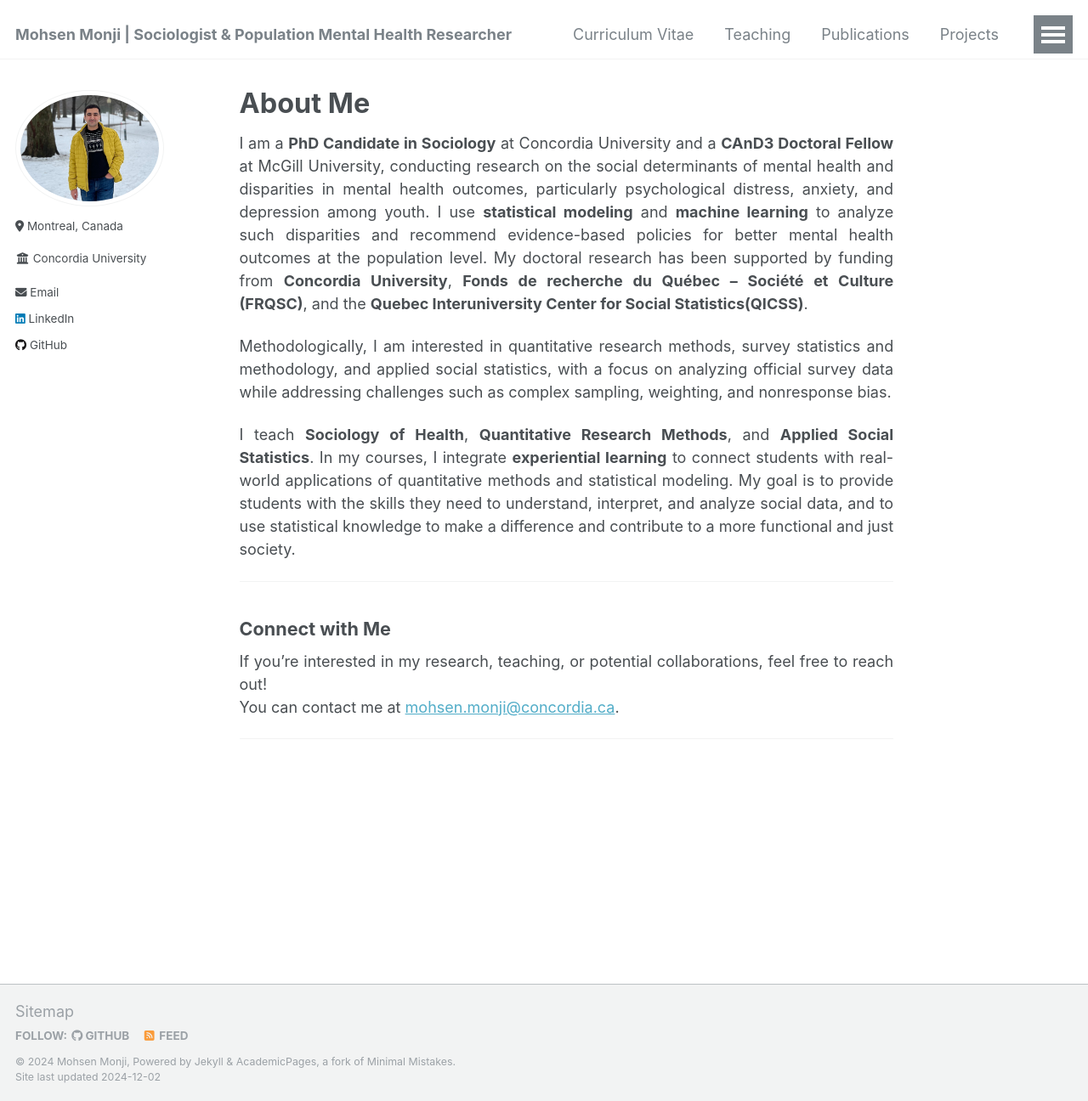
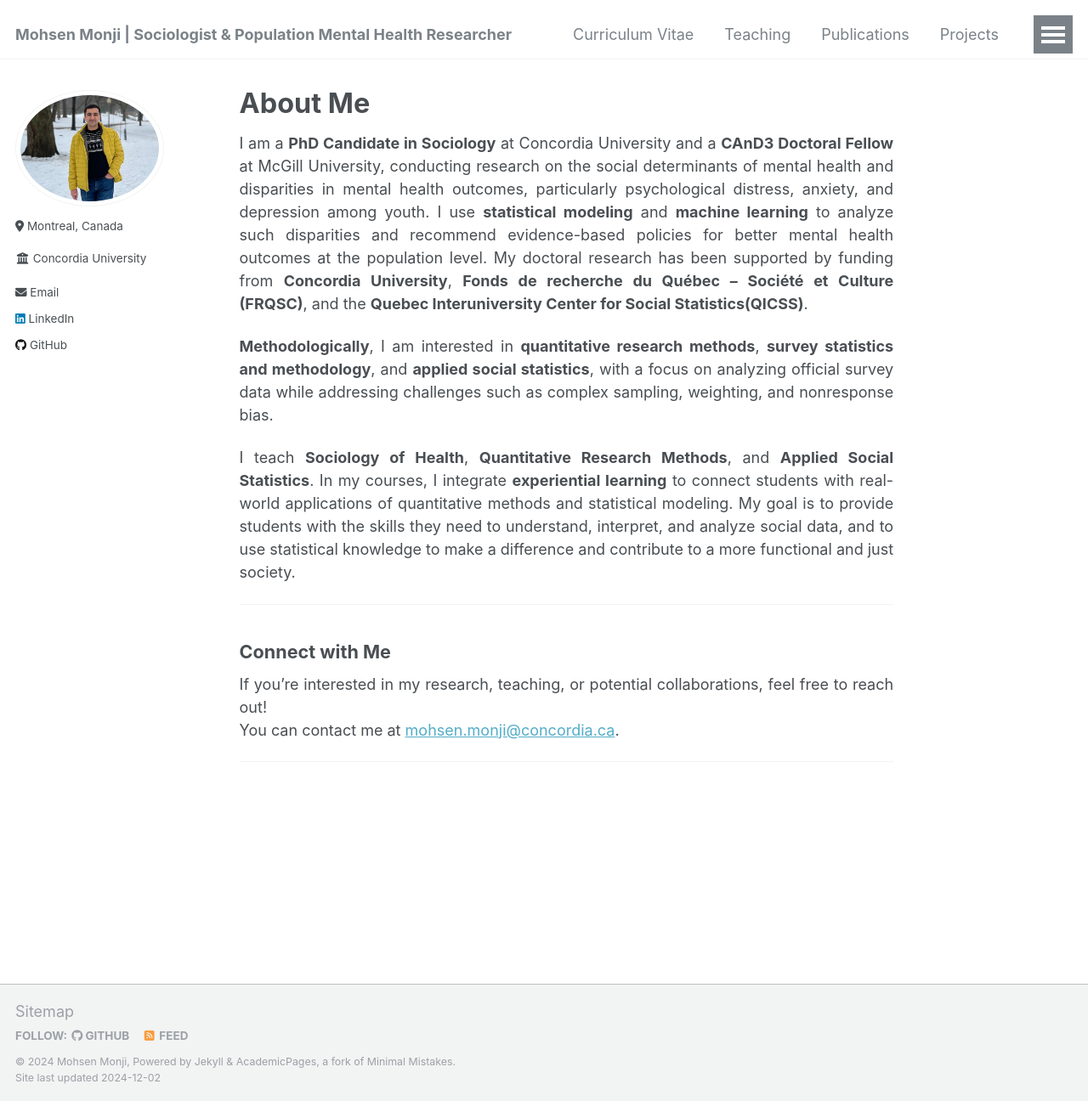
Before and after one commit to Mohsnmonji/mohsnmonji.github.io, a Jekyll site: the page built from _pages/about.md, in a window 1280 px wide and 1296 px high. Shown: the whole window at 85% size. Built offline with Jekyll 4.4.1, drawn with Linux system fonts in a browser that asks for light colours.

```diff
--- a/_pages/about.md
+++ b/_pages/about.md
@@ -12,7 +12,7 @@ redirect_from:
 
 I am a **PhD Candidate in Sociology** at Concordia University and a **CAnD3 Doctoral Fellow** at McGill University, conducting research on the social determinants of mental health and disparities in mental health outcomes, particularly psychological distress, anxiety, and depression among youth. I use **statistical modeling** and **machine learning** to analyze such disparities and recommend evidence-based policies for better mental health outcomes at the population level. My doctoral research has been supported by funding from **Concordia University**, **Fonds de recherche du Québec – Société et Culture (FRQSC)**, and the **Quebec Interuniversity Center for Social Statistics(QICSS)**.
 
-Methodologically, I am interested in quantitative research methods, survey statistics and methodology, and applied social statistics, with a focus on analyzing official survey data while addressing challenges such as complex sampling, weighting, and nonresponse bias.
+**Methodologically**, I am interested in **quantitative research methods**, **survey statistics and methodology**, and **applied social statistics**, with a focus on analyzing official survey data while addressing challenges such as complex sampling, weighting, and nonresponse bias.
 
 I teach **Sociology of Health**, **Quantitative Research Methods**, and **Applied Social Statistics**. In my courses, I integrate **experiential learning** to connect students with real-world applications of quantitative methods and statistical modeling. My goal is to provide students with the skills they need to understand, interpret, and analyze social data, and to use statistical knowledge to make a difference and contribute to a more functional and just society.
 
```
